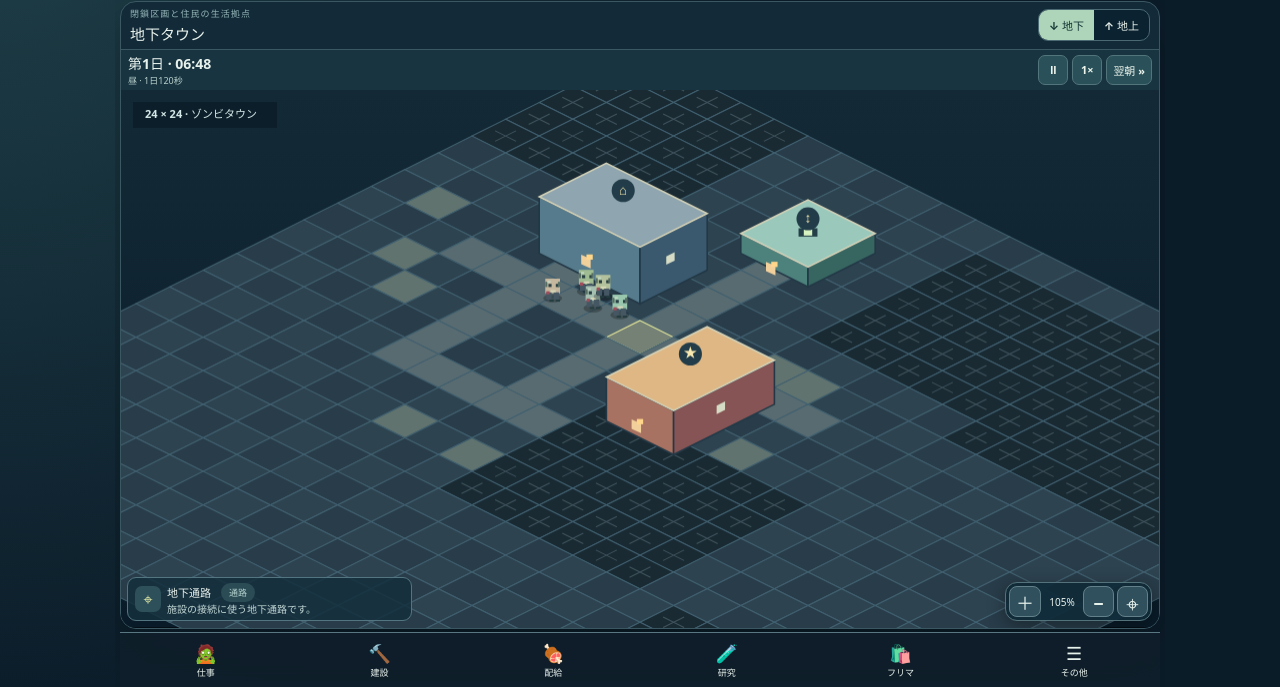
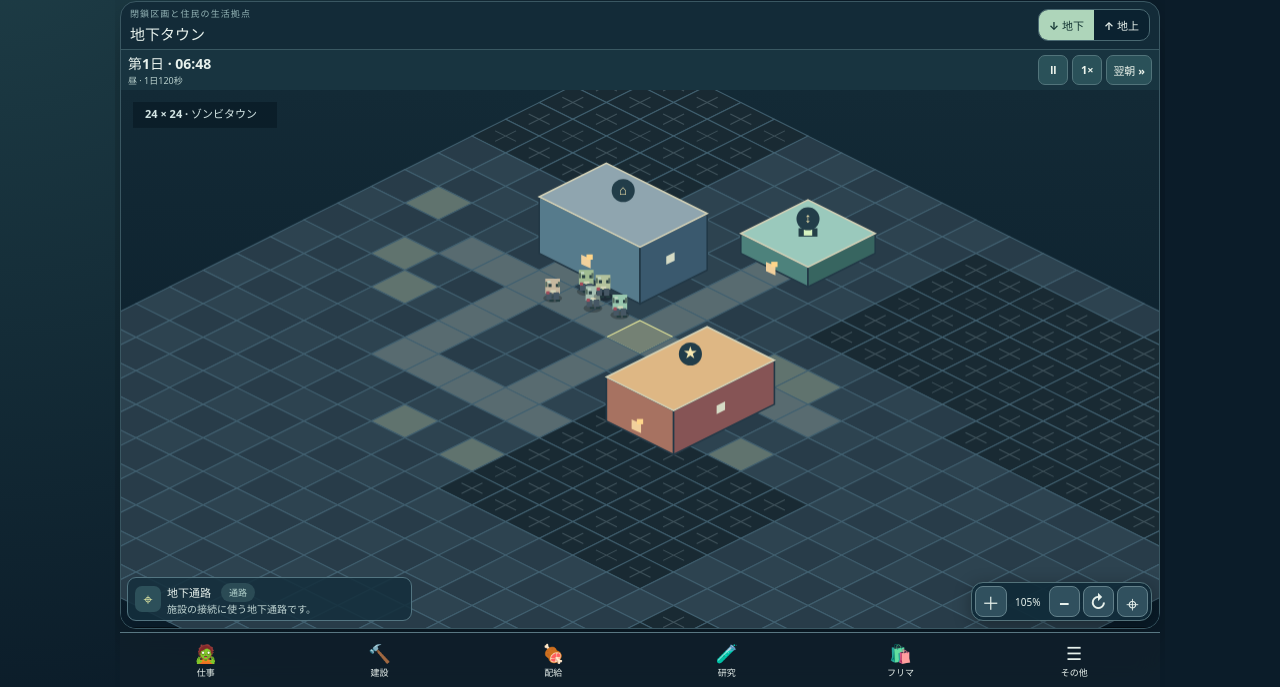
Before and after one commit to MSNR-Create/hitoninaritai, a plain HTML site: page index.html in a window 1280 px wide. Shown: the part 113-800 px from the top of the page. Drawn offline with Linux system fonts and the light colour scheme; animation ran at ten frames a second.

Commit message:
v1.5 accessible controls and quarter-turn map: index.html

```diff
--- a/index.html
+++ b/index.html
@@ -1,6 +1,6 @@
 <!doctype html>
 <html lang="ja"><head><meta charset="UTF-8"/><meta name="viewport" content="width=device-width, initial-scale=1, viewport-fit=cover"/><meta name="theme-color" content="#142b38"/>
-<title>ゾンビだって暮らしたい！ — v1.4 フリマ経営・メニュー改善</title><link rel="stylesheet" href="./styles.css?v=1400"/></head>
+<title>ゾンビだって暮らしたい！ — v1.5 UI刷新・90度回転・室内表示</title><link rel="stylesheet" href="./styles.css?v=1500"/></head>
 <body>
 <div class="app-shell">
 <header class="topbar">
@@ -14,7 +14,7 @@
 <main class="game-panel">
   <div class="scene-toolbar"><div><p class="eyebrow" id="sceneSubtitle">閉鎖区画と住民の生活拠点</p><h2 id="sceneName">地下タウン</h2></div><div class="layers" role="group" aria-label="マップを切り替え"><button data-layer="underground" class="active" aria-pressed="true">↓ 地下</button><button data-layer="surface" aria-pressed="false">↑ 地上</button></div></div>
   <div class="game-clock" aria-label="ゲーム内の日時と時間操作"><div class="clock-reading"><strong id="gameDateLabel">第1日 · 06:00</strong><small id="gamePhaseLabel">昼 · 1日120秒</small></div><div class="clock-actions"><button id="clockPause" type="button" aria-label="一時停止">Ⅱ</button><button id="clockSpeed" type="button" aria-label="ゲーム速度を変更">1×</button><button id="clockNext" type="button" title="次の朝まで進める">翌朝 »</button></div></div>
-  <div id="viewport" class="viewport"><canvas id="scene" aria-label="斜め見下ろしの24×24マップ。タップでタイルを選択" role="img"></canvas><div class="controls"><button id="zoomIn" aria-label="拡大">＋</button><span id="zoomValue">100%</span><button id="zoomOut" aria-label="縮小">−</button><button id="resetView" class="reset-btn" aria-label="表示位置を初期化">⌖</button></div><div class="canvas-tip">ドラッグで移動 · ピンチで拡大縮小</div></div>
+  <div id="viewport" class="viewport"><canvas id="scene" aria-label="斜め見下ろしの24×24マップ。タップでタイルを選択" role="img"></canvas><div class="controls"><button id="zoomIn" aria-label="拡大">＋</button><span id="zoomValue">100%</span><button id="zoomOut" aria-label="縮小">−</button><button id="rotateView" title="90度回転" aria-label="マップを90度回転">↻</button><button id="resetView" class="reset-btn" aria-label="表示位置を初期化">⌖</button></div><div class="canvas-tip">ドラッグで移動 · ピンチで拡大縮小</div></div>
   <section class="economy-panel" aria-label="仕事と昼夜進行" data-screen="jobs"><div class="economy-toolbar"><strong id="dayValue">第1日 昼</strong><span id="progressValue">0/120 秒</span><button id="pauseButton">Ⅱ 一時停止</button><button id="speedButton">1× 速度</button></div><p id="reportValue" class="economy-report">夜が終わると収支が確定します。</p><h3>住民の仕事を割り当てる</h3><div id="residentJobs" class="resident-jobs"></div><small>昼60秒・夜60秒。夜の開始時に仕事を確定し、出発→外部勤務→帰還→休息をマップで表現。翌朝に報酬・食料・疲労を更新。お任せは体調・備蓄・資金で行動を決定。疲労や配給不足によるストライキ、対人事件による住民喪失、空き住居での眷属化を試作。</small></section>
   <section class="construction-panel" aria-label="人間との交流と事件履歴" data-screen="social"><div class="construction-heading"><strong>🤝 人間との交流・事件の履歴</strong><span>行動の原因を追跡</span></div><p id="neighborSummary">隣人情報を読み込み中</p><ol id="socialHistory" class="social-history"></ol><h3 id="socialTitle">住民を選択してください</h3><p id="socialDetail">仕事一覧の「関係・履歴」ボタンで住民の交流を確認できます。</p><ol id="socialPersonalHistory" class="social-history"></ol><small>親密度が高まり、食料と住居に余裕があると隣人が眷属になります。不審な接触が続くと通報で警戒度が上昇します。</small></section>
   <section class="construction-panel" aria-label="地下開発" data-screen="build"><div class="construction-heading"><strong>🔨 建築パレット</strong><span>範囲を選択→再タップで確定</span></div>
@@ -51,4 +51,4 @@
 <dialog id="moreDialog"><h2>その他のメニュー</h2><div class="more-actions"><button data-more="social">🤝 人間関係</button><button data-more="settings">⚙️ 設定・セーブ</button></div><button id="moreClose">閉じる</button></dialog>
 <dialog id="helpDialog"><h2>操作ガイド</h2><p>マップをタップするとタイルや施設を選択できます。ドラッグで移動、2本指で拡大・縮小。右側の＋/−でズームし、⌖で初期位置に戻ります。</p><p>地上／地下を切り替えても各階層の選択位置は保持します。マップ移動は境界で止まります。地下マップの閉鎖区画を選択して開放、空きタイルを選択して通路・住居・配給所・研究室を建設できます。建築費用は資金から引かれます。保存はIndexedDBに対応しています。</p><button id="closeHelp">閉じる</button></dialog>
 <dialog id="eventDialog" class="event-dialog" aria-labelledby="eventTitle"><div class="event-head"><span id="eventDay">第1日</span><span id="eventCount">残り0件</span></div><h2 id="eventTitle">イベント</h2><canvas id="eventCanvas" width="320" height="170" role="img" aria-label="イベントのドット絵アニメーション"></canvas><p id="eventNarrative"></p><p id="eventReason" class="event-reason"></p><button id="eventNext">確認して続ける</button></dialog>
-<link rel="manifest" href="./manifest.webmanifest"/><script type="module" src="./src/main.js?v=1400"></script></body></html>
+<link rel="manifest" href="./manifest.webmanifest"/><script type="module" src="./src/main.js?v=1500"></script></body></html>
```
